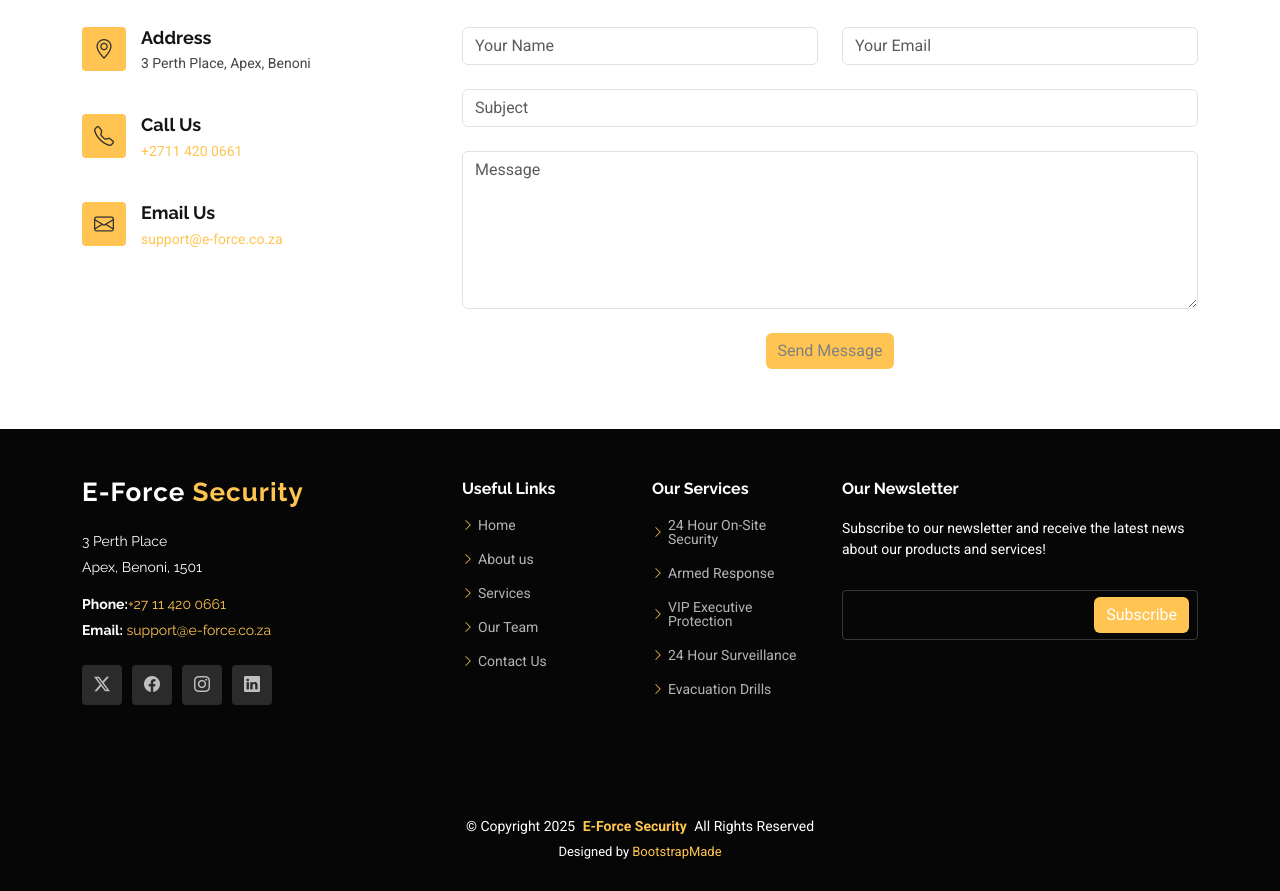
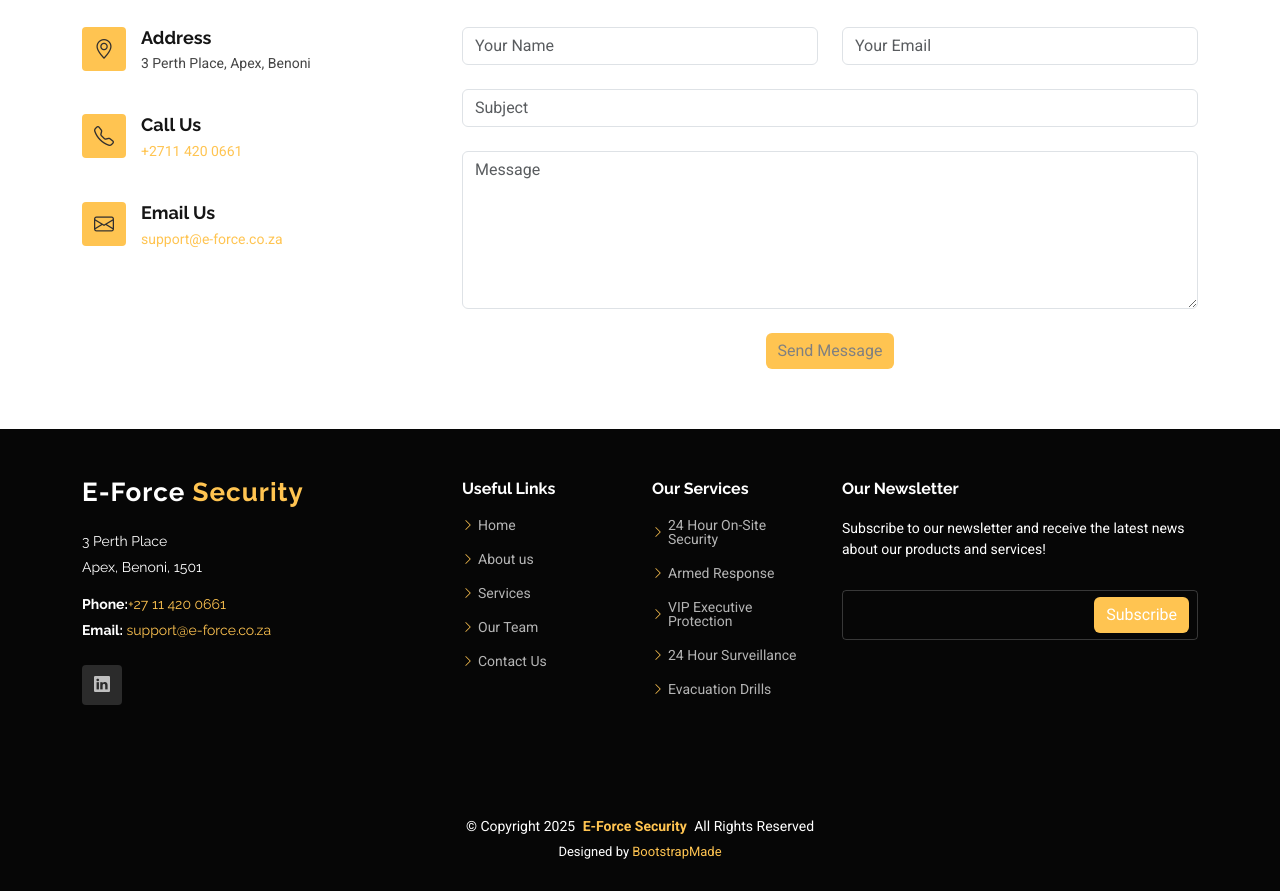
Before and after one commit to ApexLabour/eforce, a plain HTML site: page index.html in a window 1280 px wide. Shown: the part 4911-5802 px from the top of the page. Drawn offline with Linux system fonts and the light colour scheme.

Commit message:
social links

```diff
--- a/index.html
+++ b/index.html
@@ -687,10 +687,10 @@
               <p><strong>Email:</strong> <span><a href="mailto:support@e-force.co.za">support@e-force.co.za</a></span></p>
             </div>
             <div class="social-links d-flex mt-4">
-              <a href="#"><i class="bi bi-twitter-x"></i></a>
-              <a href="#"><i class="bi bi-facebook"></i></a>
-              <a href="#"><i class="bi bi-instagram"></i></a>
-              <a href="#"><i class="bi bi-linkedin"></i></a>
+              <!-- <a href="#"><i class="bi bi-twitter-x"></i></a> -->
+              <!-- <a href="#"><i class="bi bi-facebook"></i></a> -->
+              <!-- <a href="#"><i class="bi bi-instagram"></i></a> -->
+              <a href="https://www.linkedin.com/company/e-force-security/"><i class="bi bi-linkedin"></i></a>
             </div>
           </div>
 
```
